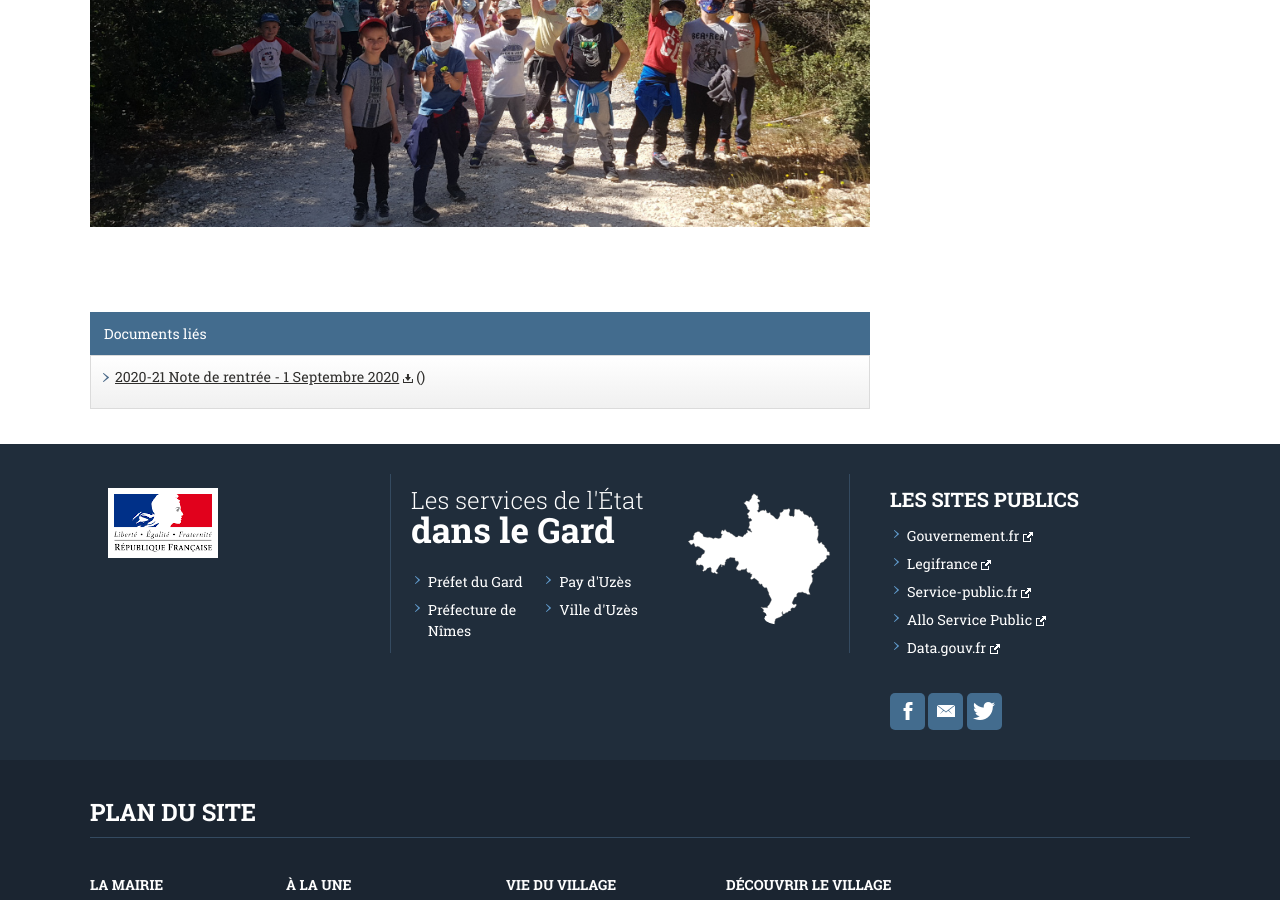
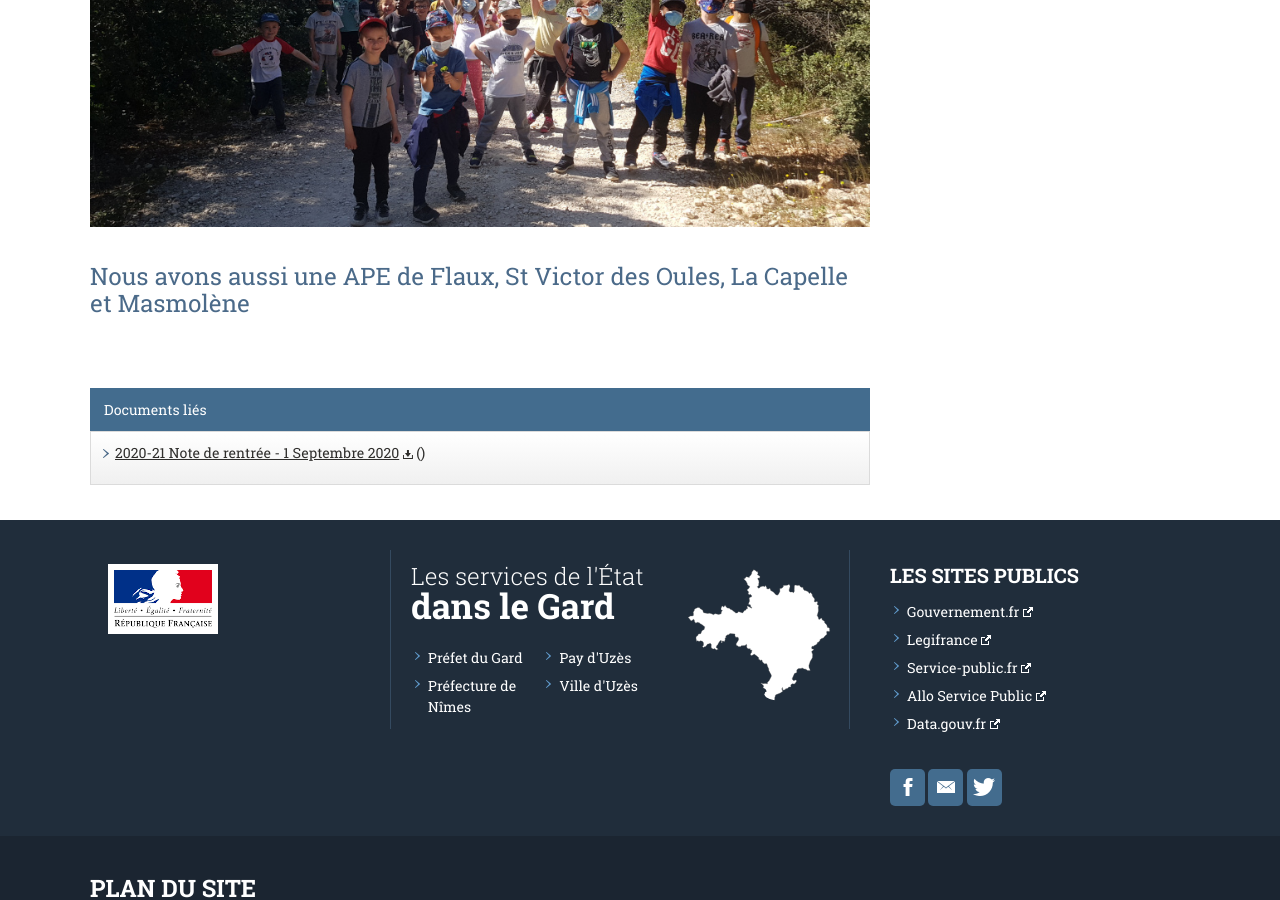
Before and after one commit to Flaux-Village/flaux-village.github.io, a Jekyll site: the page built from ecole.md, in a window 1280 px wide and 900 px high, scrolled down 1313 px. Built offline with Jekyll 4.4.1, drawn with Linux system fonts in a browser that asks for light colours; our own code applies the rules of GitHub Pages for plain Markdown files.

Commit message:
Update ecole.md

```diff
--- a/ecole.md
+++ b/ecole.md
@@ -47,3 +47,5 @@ Le portail est ouvert 10 minutes avant, le matin et l’après-midi soit à 8h40
 Les enfants sont sous votre responsabilité avant l’ouverture de l’école et après l’heure de sortie.<br>
 
 ![Sortie pédagogique dans la guarrigue](/assets/illustrations/ecole-group.jpg){:class="img-responsive"}
+
+# Nous avons aussi une APE de Flaux, St Victor des Oules, La Capelle et Masmolène
```
